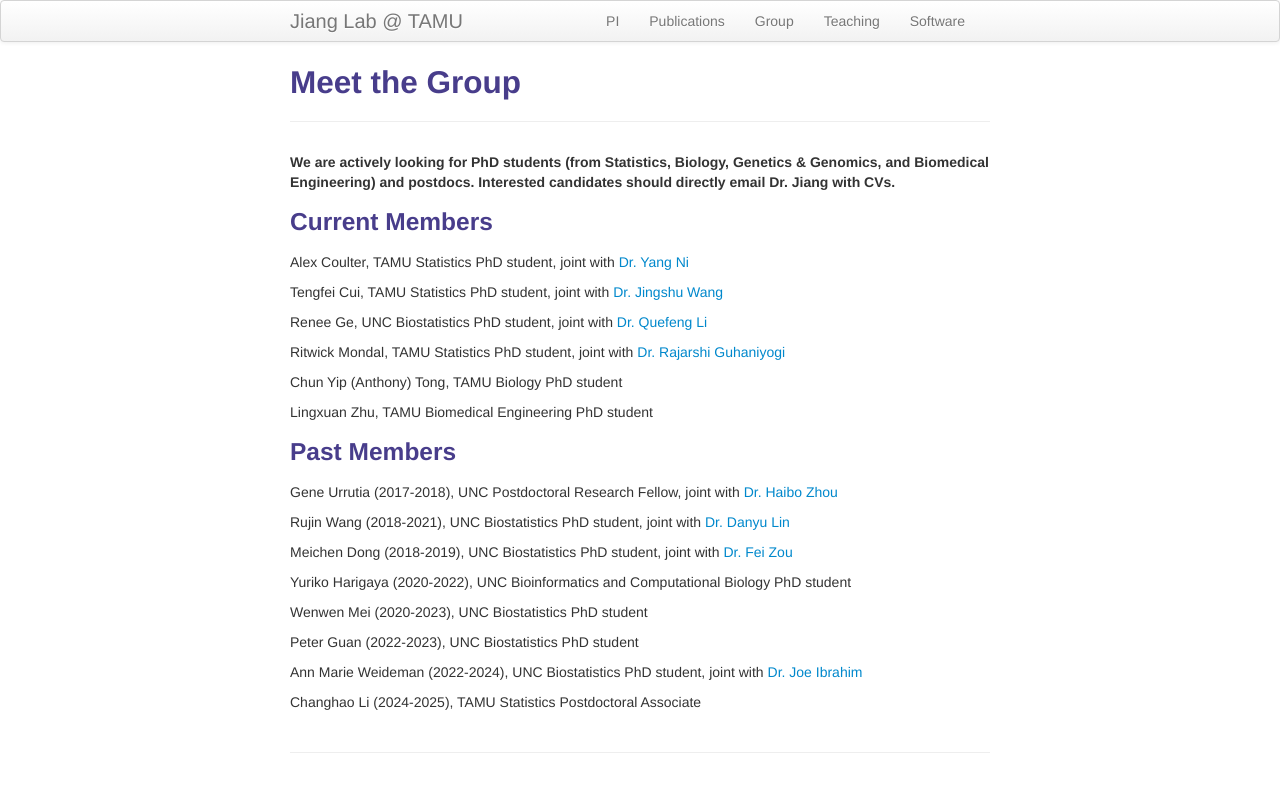
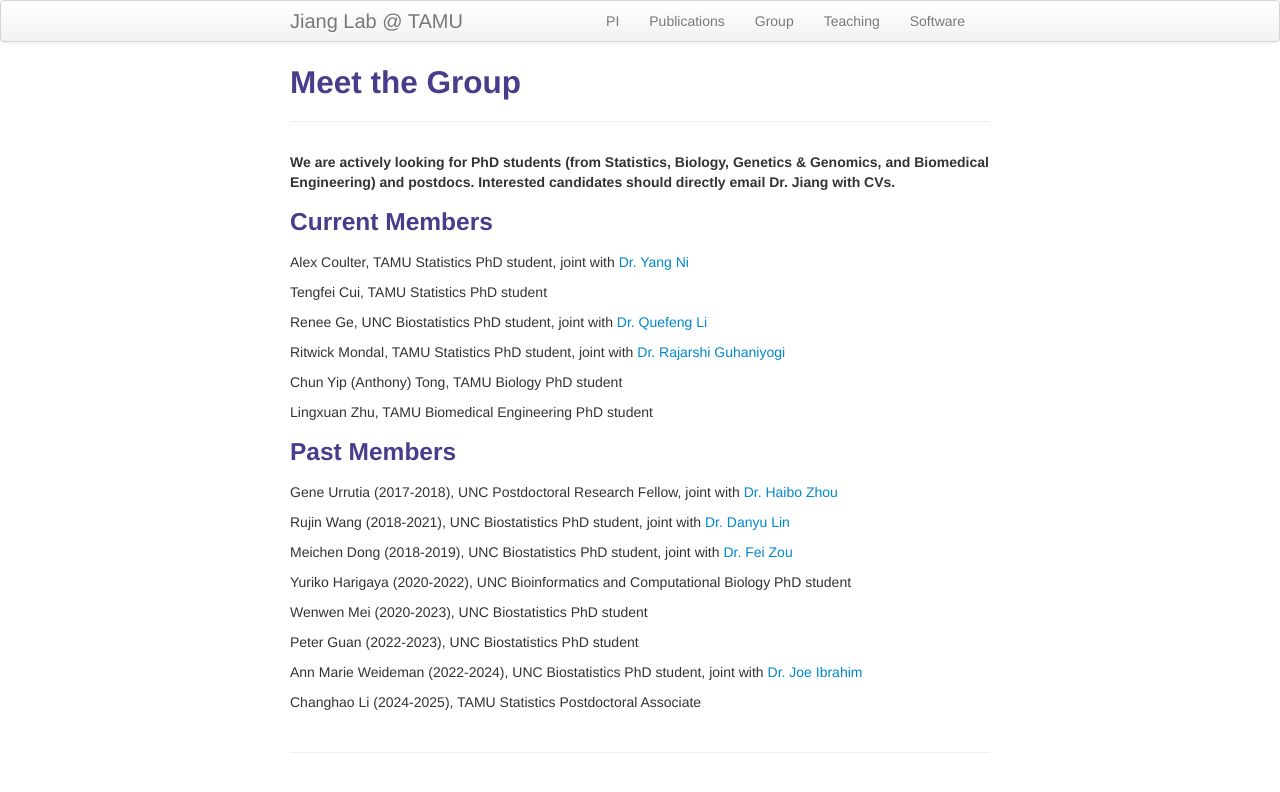
Before and after one commit to yuchaojiang/yuchaojiang.github.io, a Jekyll site: the page built from pages/group.md, in a window 1280 px wide. Shown: the top 792 px of the page. Built offline with Jekyll 4.4.1, drawn with Linux system fonts in a browser that asks for light colours.

Commit message:
Update group.md

```diff
--- a/pages/group.md
+++ b/pages/group.md
@@ -10,7 +10,7 @@ description: Group members
 
 Alex Coulter, TAMU Statistics PhD student, joint with [Dr. Yang Ni](https://nystat.github.io/yni/)
 
-Tengfei Cui, TAMU Statistics PhD student, joint with [Dr. Jingshu Wang](https://jingshuw.org/)
+Tengfei Cui, TAMU Statistics PhD student
 
 Renee Ge, UNC Biostatistics PhD student, joint with [Dr. Quefeng Li](https://quefengli.github.io/)
 
```
